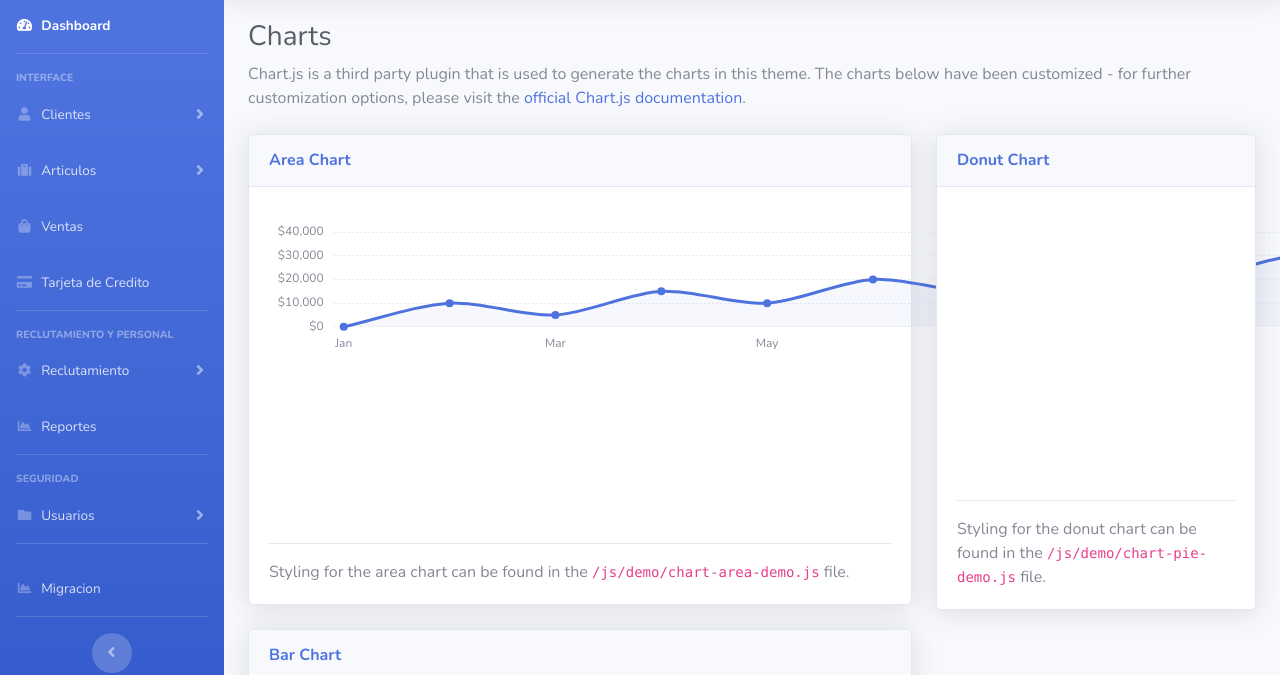
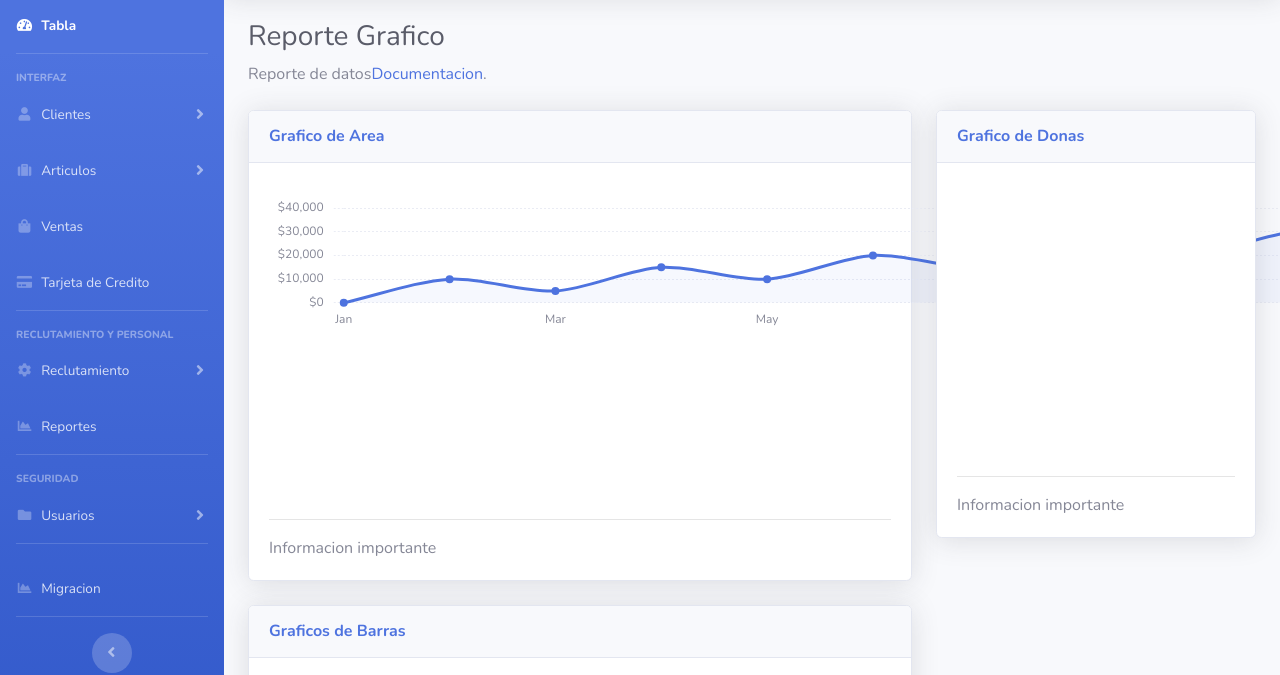
Before and after one commit to jauryabreu1994/ValidacionDeSoftware, a website with bundled scripts: page charts.html in a window 1280 px wide. Shown: the part 74-749 px from the top of the page. Built offline with nearby package versions, Linux system fonts and the light colour scheme.

Commit message:
cambio chart

```diff
--- a/charts.html
+++ b/charts.html
@@ -45,7 +45,7 @@
             <li class="nav-item active">
                 <a class="nav-link" href="index.html">
                     <i class="fas fa-fw fa-tachometer-alt"></i>
-                    <span>Dashboard</span></a>
+                    <span>Tabla</span></a>
             </li>
 
             <!-- Divider -->
@@ -53,7 +53,7 @@
 
             <!-- Heading -->
             <div class="sidebar-heading">
-                Interface
+                Interfaz
             </div>
 
             <li class="nav-item">
@@ -234,11 +234,9 @@
                 <div class="container-fluid">
 
                     <!-- Page Heading -->
-                    <h1 class="h3 mb-2 text-gray-800">Charts</h1>
-                    <p class="mb-4">Chart.js is a third party plugin that is used to generate the charts in this theme.
-                        The charts below have been customized - for further customization options, please visit the <a
-                            target="_blank" href="https://www.chartjs.org/docs/latest/">official Chart.js
-                            documentation</a>.</p>
+                    <h1 class="h3 mb-2 text-gray-800">Reporte Grafico</h1>
+                    <p class="mb-4">Reporte de datos<a
+                            target="_blank" href="https://www.chartjs.org/docs/latest/">Documentacion</a>.</p>
 
                     <!-- Content Row -->
                     <div class="row">
@@ -248,30 +246,28 @@
                             <!-- Area Chart -->
                             <div class="card shadow mb-4">
                                 <div class="card-header py-3">
-                                    <h6 class="m-0 font-weight-bold text-primary">Area Chart</h6>
+                                    <h6 class="m-0 font-weight-bold text-primary">Grafico de Area</h6>
                                 </div>
                                 <div class="card-body">
                                     <div class="chart-area">
                                         <canvas id="myAreaChart"></canvas>
                                     </div>
                                     <hr>
-                                    Styling for the area chart can be found in the
-                                    <code>/js/demo/chart-area-demo.js</code> file.
+                                    Informacion importante
                                 </div>
                             </div>
 
                             <!-- Bar Chart -->
                             <div class="card shadow mb-4">
                                 <div class="card-header py-3">
-                                    <h6 class="m-0 font-weight-bold text-primary">Bar Chart</h6>
+                                    <h6 class="m-0 font-weight-bold text-primary">Graficos de Barras</h6>
                                 </div>
                                 <div class="card-body">
                                     <div class="chart-bar">
                                         <canvas id="myBarChart"></canvas>
                                     </div>
                                     <hr>
-                                    Styling for the bar chart can be found in the
-                                    <code>/js/demo/chart-bar-demo.js</code> file.
+                                    Informacion importante
                                 </div>
                             </div>
 
@@ -282,7 +278,7 @@
                             <div class="card shadow mb-4">
                                 <!-- Card Header - Dropdown -->
                                 <div class="card-header py-3">
-                                    <h6 class="m-0 font-weight-bold text-primary">Donut Chart</h6>
+                                    <h6 class="m-0 font-weight-bold text-primary">Grafico de Donas</h6>
                                 </div>
                                 <!-- Card Body -->
                                 <div class="card-body">
@@ -290,8 +286,7 @@
                                         <canvas id="myPieChart"></canvas>
                                     </div>
                                     <hr>
-                                    Styling for the donut chart can be found in the
-                                    <code>/js/demo/chart-pie-demo.js</code> file.
+                                    Informacion importante
                                 </div>
                             </div>
                         </div>
```
